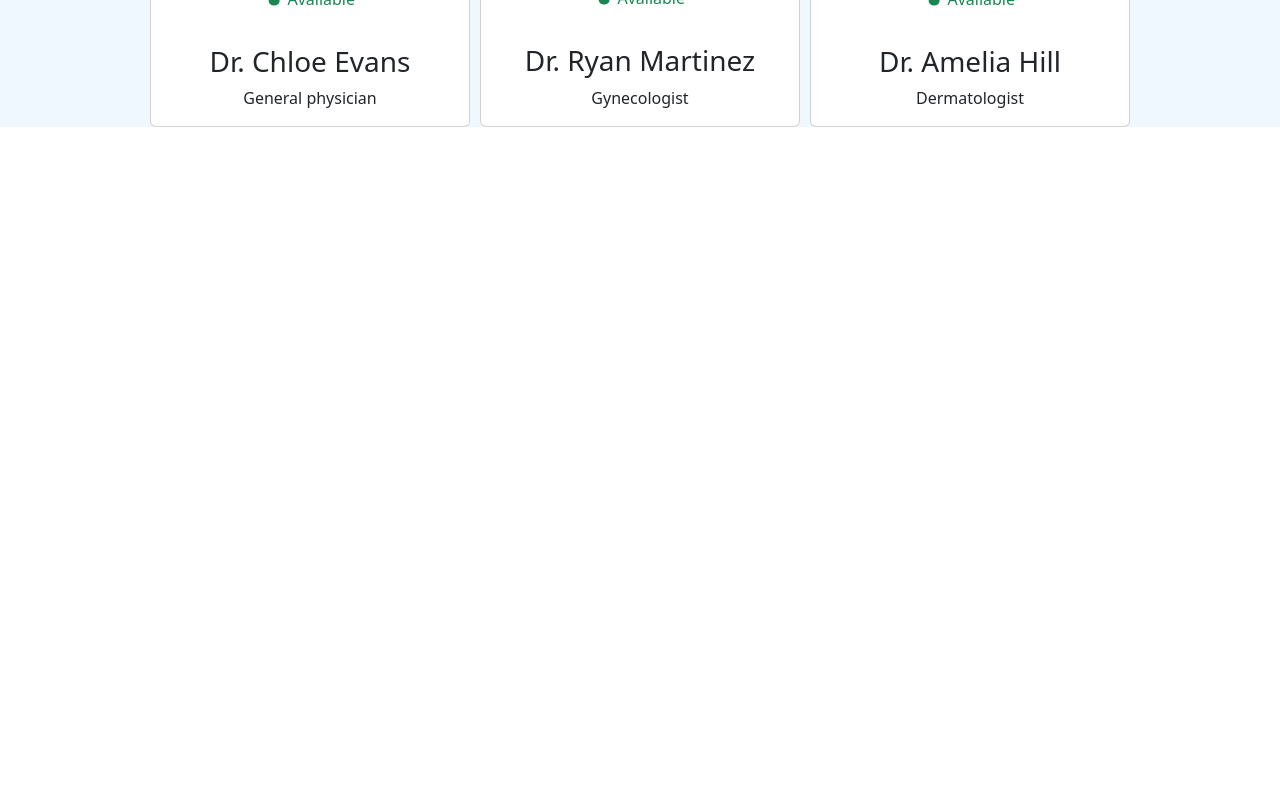
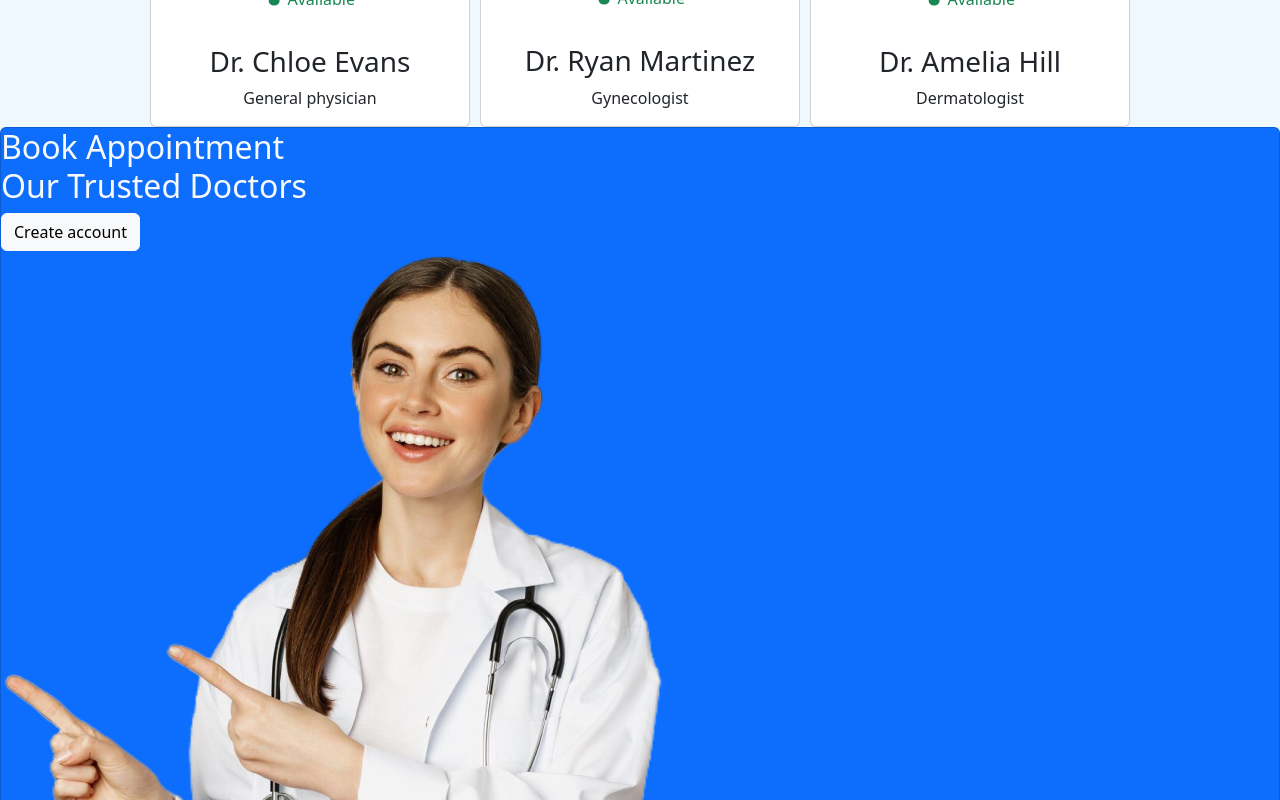
Before and after one commit to Koech161/dose-life--doctor-appointment, a React (Create React App) app: page / in a window 1280 px wide. Shown: the part 4360-5160 px from the top of the page. Before the commit the page ends 4487 px from the top, so only its background shows below. Built offline with nearby package versions, Linux system fonts and the light colour scheme.

Commit message:
doctors-list

```diff
--- a/src/components/Home.js
+++ b/src/components/Home.js
@@ -38,9 +38,9 @@ const Home = () => {
                 <div className='doctors'>
                   <h2>Doctors to Book</h2>
                   <p>Simply browse through our <br></br>extensive list of trusted<br></br> doctors.</p>
-                  <div className='doc-cards '>
+                  <div className='doc-cards container'>
                   {doctors.map((doc)=>(
-                    <div className='doctor-card card' key={doc.id}>
+                    <div className='doctor-card card card-hover-effect style="width: 18rem;' key={doc.id}>
                       <img className='doc-img mb-3' src={doc.image} alt={doc.name}/>
                       {newLocal}
                       <h3>{doc.name}</h3>
@@ -52,7 +52,15 @@ const Home = () => {
                 </div>
 
 
-
+           <div className='card bg-primary'>
+            <div>
+            <h2 className='text-light'>Book Appointment<br></br> Our Trusted Doctors</h2>
+                  <button className='btn btn-light'>Create account</button>
+            </div>
+                  <div>
+                    <img src={assets.appointment_img} alt='appointment'/>
+                  </div>
+           </div>
         </div>
 
     </div>
--- a/src/index.css
+++ b/src/index.css
@@ -1,12 +1,7 @@
 @import url('https://fonts.googleapis.com/css2?family=Abel&display=swap');
 body {
-  margin: 0;
-  font-family:  "Abel", sans-serif;
+   margin: 0;
+  font-family: "Abel", sans-serif;
   -webkit-font-smoothing: antialiased;
   -moz-osx-font-smoothing: grayscale;
 }
-
-code {
-  font-family: source-code-pro, Menlo, Monaco, Consolas, 'Courier New',
-    monospace;
-}
--- a/src/style/Home.css
+++ b/src/style/Home.css
@@ -8,7 +8,7 @@
     max-width: 1700px;
 
     margin: 0 auto;
-    background: rgb(28, 28, 226); /* You can use Bootstrap’s bg-primary class or this */
+    background: rgb(7, 7, 231); /* You can use Bootstrap’s bg-primary class or this */
     color: #fff; /* Ensure text color is white */
     display: flex; /* Flexbox for layout */
     flex-wrap: wrap; /* Allow items to wrap */
@@ -66,6 +66,9 @@
     width: 100%;
     max-width: 700px;
 }
+.spec-img{
+    transition: transform 0.3s ease, box-shadow 0.3s ease;
+}
 .spec-img img{
     width: 70px;
     flex: 1 1 calc(33.333% - 20px); /* Adjusts to 3 columns layout with gap */
@@ -75,6 +78,10 @@
     margin: 0;
     padding: 0;
     text-align: center;
+
+}
+.spec-img:hover{
+    transform: translateY(-10px);
 }
 .spec-img figcaption {
     margin-top: 10px;
@@ -114,13 +121,21 @@
     align-items: center;
     flex-wrap: wrap;
     gap: 10px;
+    perspective: 1000px;
 }
 .doctor-card{
     width: 320px;
     flex-direction: row;
     align-items: center;
     border-radius: 10px;
+    cursor: pointer;
+    transition: transform 0.3s ease, box-shadow 0.3s ease;
 }
+.doctor-card:hover{
+    transform: translateY(-10px) translateX(10px);
+    box-shadow: 0 10px 20px rgba(0, 0, 0, 0.3);
+}
+
 .dot{
     font-size: 4em;
     display: inline-block;
```
